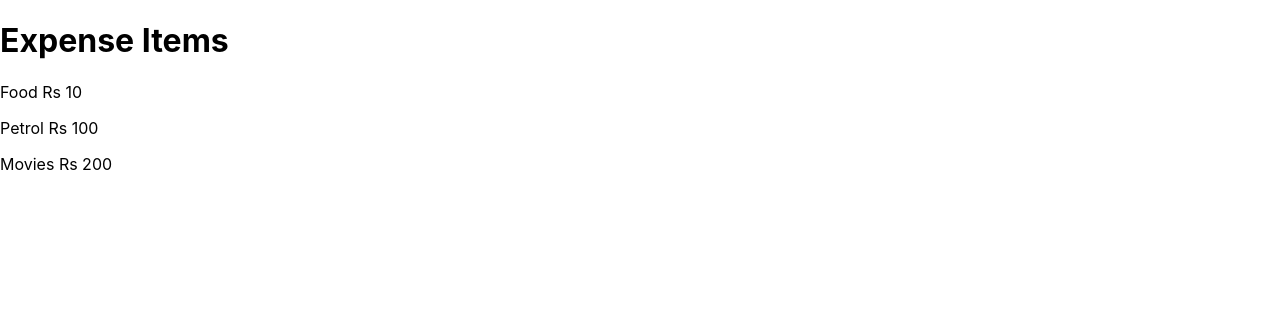
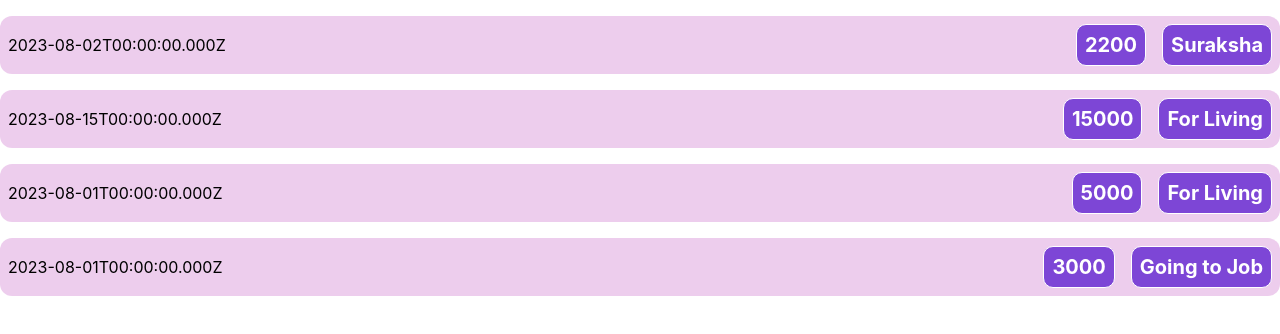
Before and after one commit to knawaz8585/ProReact1, a React (Create React App) app: page / in a window 1280 px wide. Shown: the top 334 px of the page. Built offline with nearby package versions, Linux system fonts and the light colour scheme.

Commit message:
Updated Code Add Css,& Component

```diff
--- a/src/App.js
+++ b/src/App.js
@@ -2,9 +2,45 @@ import ExpenseItem from "./Components/ExpenseItem";
 
 
 function App() {
+  const Expense = [{
+    id: 1,
+    title: "Car Insuranse",
+    Amount: 2200,
+    Date: new Date(2023, 7, 2),
+    LocationOfExpenditure: "Suraksha"
+  },
+  {
+    id: 2,
+    title: "Food",
+    Amount: 15000,
+    Date: new Date(2023, 7, 15),
+    LocationOfExpenditure: "For Living"
+  },
+  {
+    id: 3,
+    title: "Building-Maintain",
+    Amount: 5000,
+    Date: new Date(2023, 7, 1),
+    LocationOfExpenditure: "For Living"
+  },
+  {
+    id: 4,
+    title: "Travelling",
+    Amount: 3000,
+    Date: new Date(2023, 7, 1),
+    LocationOfExpenditure: "Going to Job"
+  }]
+
   return (
     <>
-      <ExpenseItem></ExpenseItem>
+      <ExpenseItem title={Expense[0].title} Amount={Expense[0].Amount} Date={Expense[0].Date} LocationOfExpenditure={Expense[0].LocationOfExpenditure} />
+
+      <ExpenseItem title={Expense[1].title} Amount={Expense[1].Amount} Date={Expense[1].Date} LocationOfExpenditure={Expense[1].LocationOfExpenditure} />
+
+      <ExpenseItem title={Expense[2].title} Amount={Expense[2].Amount} Date={Expense[2].Date} LocationOfExpenditure={Expense[2].LocationOfExpenditure} />
+
+      <ExpenseItem title={Expense[3].title} Amount={Expense[3].Amount} Date={Expense[3].Date} LocationOfExpenditure={Expense[3].LocationOfExpenditure} />
+
     </>
   )
 
--- /dev/null
+++ b/src/Components/ExpenseItem.css
@@ -0,0 +1,86 @@
+.expense-item {
+    display: flex;
+    justify-content: space-between;
+    align-items: center;
+    box-shadow: 0 2px 8px rgba (0, 0, 0, 0.25);
+    padding: 0.5rem;
+    margin: 1rem 0;
+    border-radius: 12px;
+    background-color: #b4b4;
+
+}
+
+.expense-item_description {
+    display: flex;
+    flex-direction: column;
+    gap: 1rem;
+    align-items: flex-end;
+    flex-flow: column-reverse;
+    justify-content: flex-start;
+    flex: 1;
+
+}
+
+.expense-item h2 {
+    color: #a3a3a3;
+    font-size: 1rem;
+    flex: 1;
+    margin: 0 1rem;
+    color: white;
+
+
+}
+
+.expense-Expenditure h2 {
+    color: #a3a3a3;
+    font-size: 1rem;
+    flex: 1;
+    margin: 0 1rem;
+    color: white;
+}
+
+.expense-item_price {
+    font-size: 1rem;
+    font-weight: bold;
+    color: white;
+    background-color: #7d46d6;
+    border: 1px solid white;
+    padding: 0.5rem;
+    border-radius: 10px;
+
+}
+
+.expense-Expenditure {
+    font-size: 1rem;
+    font-weight: bold;
+    color: white;
+    background-color: #7d46d6;
+    border: 1px solid white;
+    padding: 0.5rem;
+    border-radius: 10px;
+}
+
+@media (min-width: 580px) {
+    .expense-item_description {
+        flex-direction: row;
+        align-items: center;
+        justify-content: flex-start;
+        flex: 1;
+
+    }
+
+    .expense-item_description h2 {
+        font-size: 1.25rem;
+
+    }
+
+    .expense-item_price {
+        font-size: 1.25rem;
+    }
+
+    .expense-Expenditure {
+        font-size: 1.25rem;
+    }
+
+
+}
--- a/src/Components/ExpenseItem.js
+++ b/src/Components/ExpenseItem.js
@@ -1,12 +1,17 @@
 import React from 'react'
+import './ExpenseItem.css';
 
-export default function ExpenseItem() {
+export default function ExpenseItem(props) {
+
+
     return (
-        <div>
-            <h1>Expense Items</h1>
-            <p>Food Rs 10</p>
-            <p>Petrol Rs 100</p>
-            <p>Movies Rs 200</p>
+        <div className='expense-item'>
+            <div>{props.Date.toISOString()}</div>
+            <div className='expense-item_description'>
+                <h2>{props.Title}</h2>
+                <div className='expense-item_price'>{props.Amount}</div>
+                <div className="expense-Expenditure">{props.LocationOfExpenditure}</div>
+            </div>
         </div>
     )
 }
```
